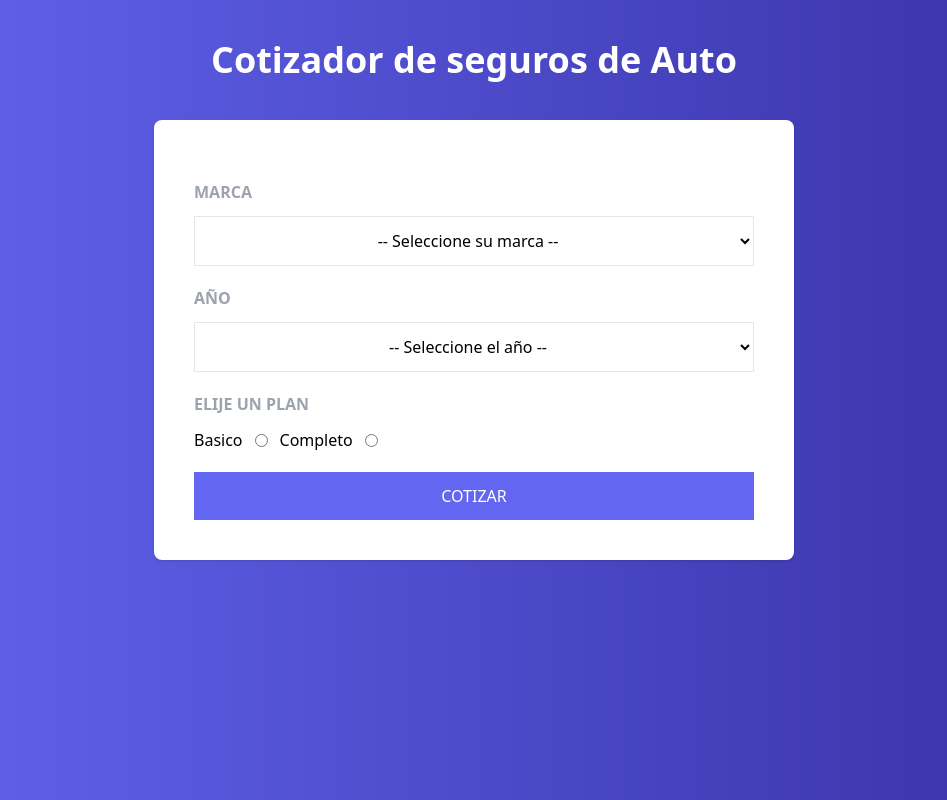
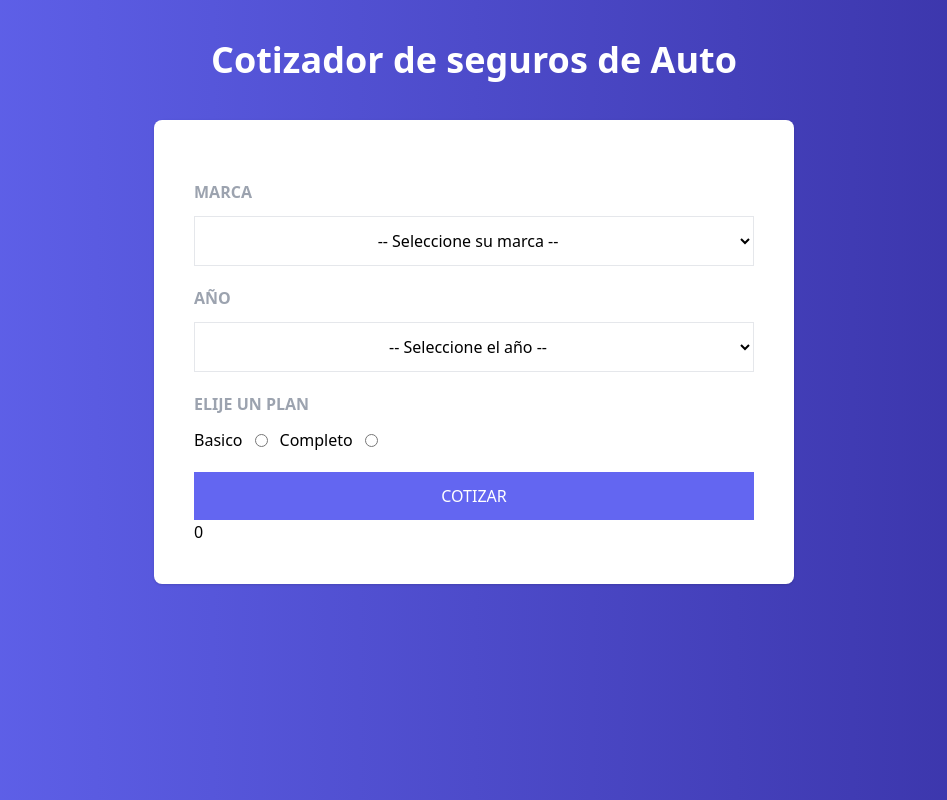
Before and after one commit to jocnn/cotizador, a React (Vite) app: page / in a window 1280 px wide. Shown: the whole page, without its empty margins (166-1113 px from the left). Built offline with nearby package versions, Linux system fonts and the light colour scheme.

Commit message:
mostrando resultados del customHook

```diff
--- a/src/components/AppSeguro.jsx
+++ b/src/components/AppSeguro.jsx
@@ -1,6 +1,11 @@
+import useCotizador from "../hooks/useCotizador"
+
 import Formulario from "./Formulario"
 
 const AppSeguro = () => {
+
+  const { resultado } = useCotizador()
+
   return (
     <>
       <header className="my-10">
@@ -9,6 +14,7 @@
 
       <main className="bg-white md:w-2/3 lg:w-2/4 mx-auto shadow rounded-lg p-10">
         <Formulario />
+        {resultado}
       </main>
     </>
   )
```
